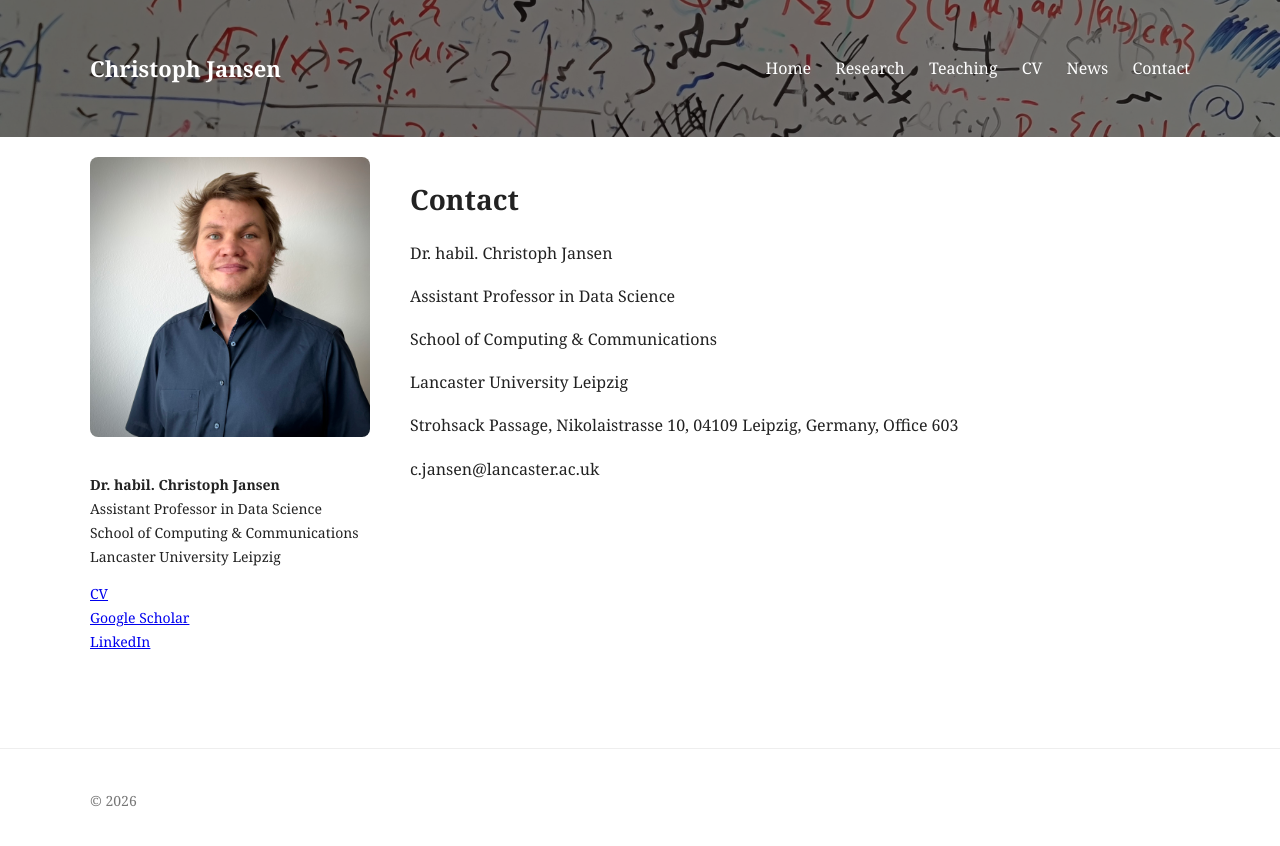
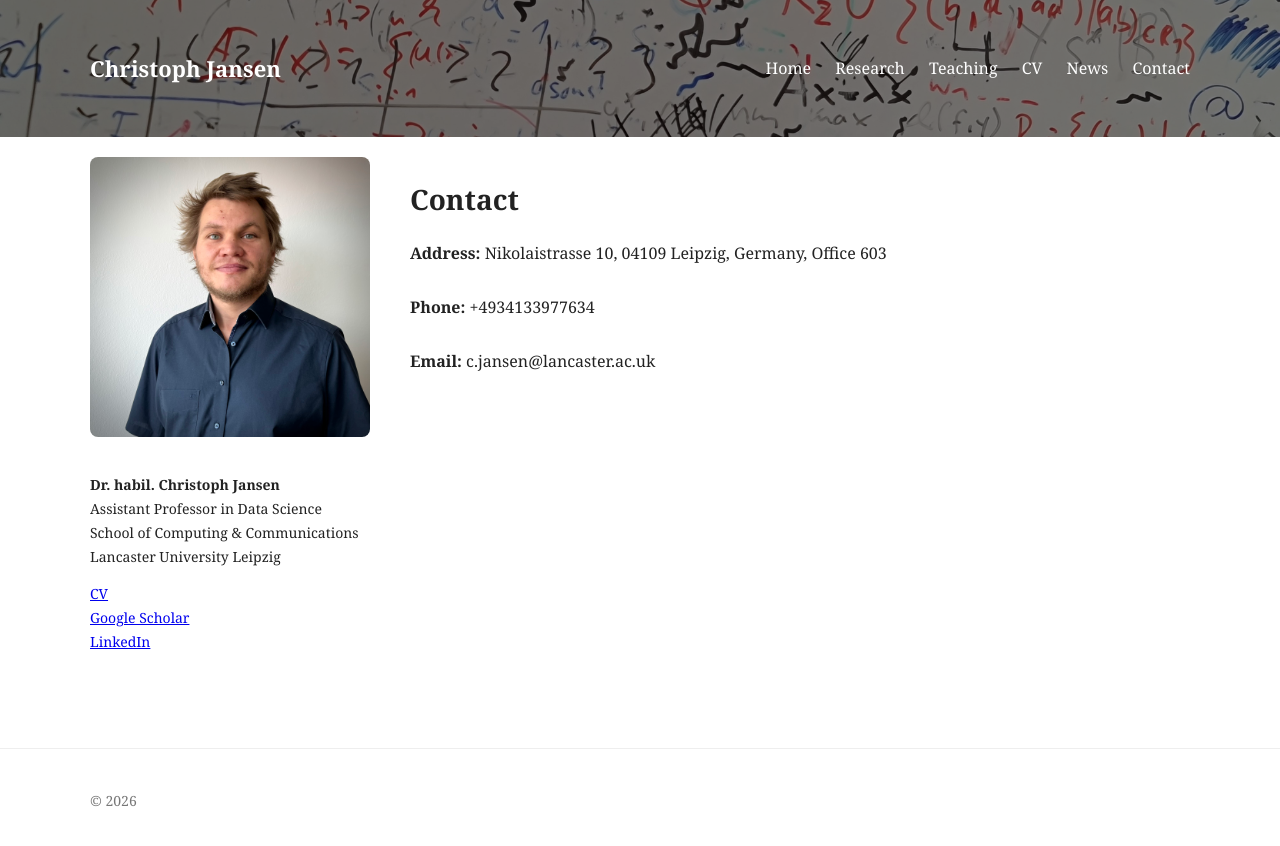
Before and after one commit to jansenc/jansenc.github.io, a Jekyll site: the page built from contact/index.md, in a window 1280 px wide. Shown: the top 846 px of the page. Built offline with Jekyll 4.4.1, drawn with Linux system fonts in a browser that asks for light colours.

Commit message:
Update index.md

```diff
--- a/contact/index.md
+++ b/contact/index.md
@@ -5,14 +5,6 @@ title: Contact
 
 # Contact
 
-Dr. habil. Christoph Jansen
-
-Assistant Professor in Data Science
-
-School of Computing & Communications
-
-Lancaster University Leipzig
-
-Strohsack Passage, Nikolaistrasse 10, 04109 Leipzig, Germany, Office 603
-
-c.jansen@lancaster.ac.uk
+<b>Address:</b> Nikolaistrasse 10, 04109 Leipzig, Germany, Office 603 <br><br>
+<b>Phone:</b> +4934133977634<br><br>
+<b>Email:</b> c.jansen@lancaster.ac.uk
```
